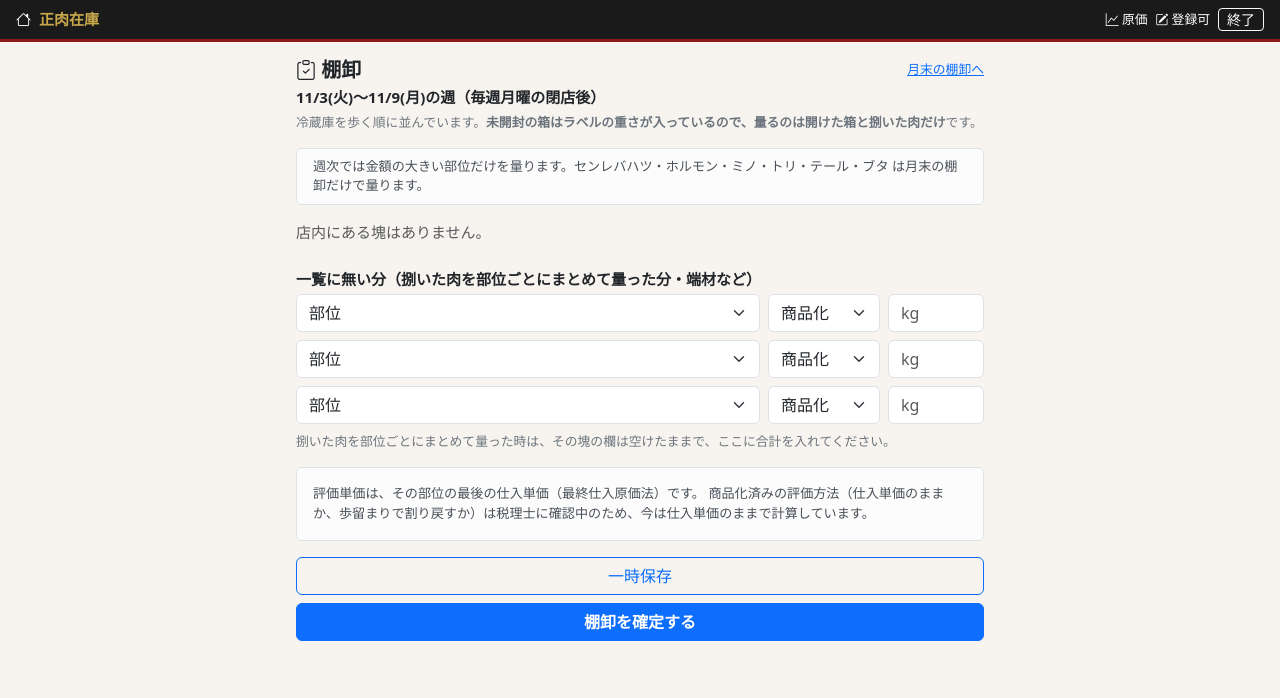
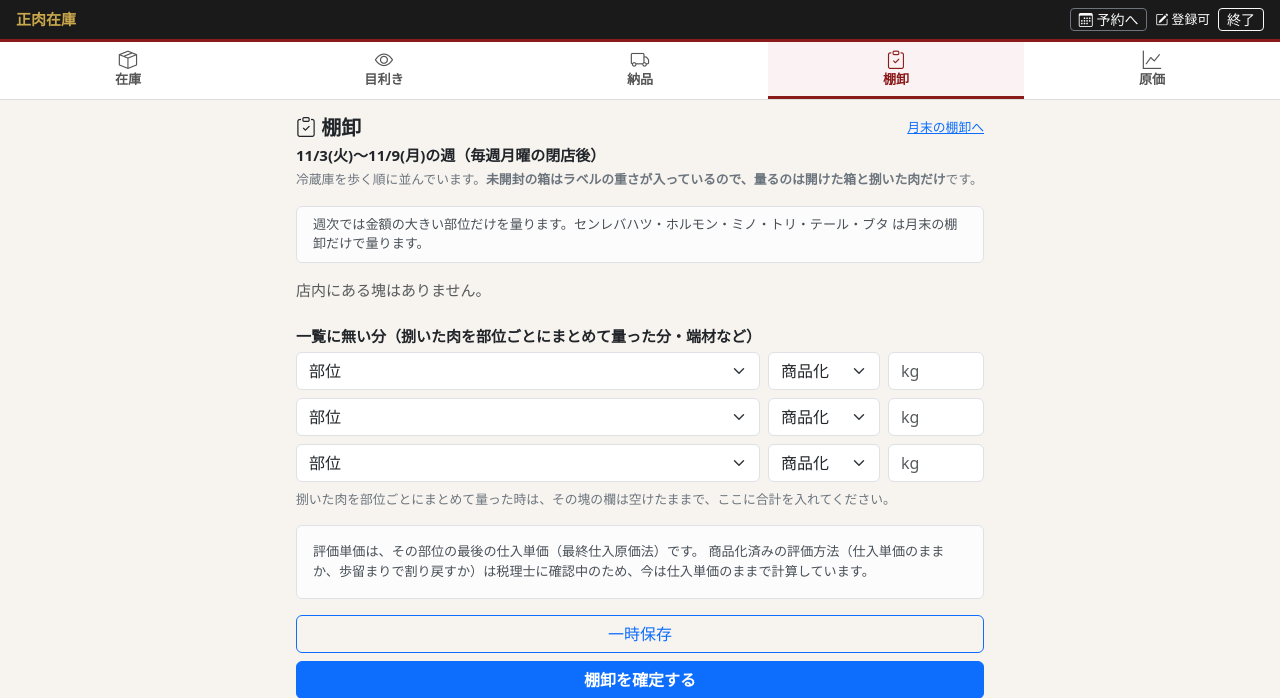
Before and after one commit to yakinikuamiami417-sys/reservation_system, a Flask app: page /meat/count/2026-11-09 in a window 1280 px wide. Shown: the top 698 px of the page. Run offline with Flask 3, Linux system fonts and the light colour scheme; data comes from the database, SQL or seed files in the repository; data that the repository does not hold is empty; some libraries are stand-ins or nearby versions.

Commit message:
正肉在庫：全画面にタブ（在庫・目利き・納品・棚卸・原価）、棚卸から目利きに戻すボタン
- 棚卸・目利き登録・原価の画面で下のボタンが消え、予約のページに戻るしかなかったのを解消
- 棚卸の未開封の塊に「目利きに戻す」（読み直さないので入力中の重さは消えない）
- 予約へのリンクは字で「予約へ」と表示

Co-Authored-By: Claude Opus 5.5 <noreply@anthropic.com>

```diff
--- a/meat.py
+++ b/meat.py
@@ -53,7 +53,7 @@ def admin_required(f):
     @wraps(f)
     def wrapper(*a, **kw):
         if not is_admin():
-            if request.is_json or request.path.startswith('/meat/api/'):
+            if request.is_json or request.path.startswith('/meat/api/') or request.headers.get('X-Requested-With') == 'fetch':
                 return jsonify({'error': '登録には管理者パスワードが必要です'}), 403
             flash('登録・修正には管理者パスワードが必要です', 'warning')
             return redirect(url_for('meat.unlock', next=request.referrer or url_for('meat.index')))
@@ -325,11 +325,17 @@ def lot_cancel(lot_id):
 @bp.route('/lot/<int:lot_id>/unreceive', methods=['POST'])
 @admin_required
 def lot_unreceive(lot_id):
+    want_json = request.headers.get('X-Requested-With') == 'fetch'
     try:
         mdb.unreceive_lot(lot_id, staff_name(), request.form.get('memo', '').strip())
-        flash('納品を取り消して、業者預けに戻しました', 'success')
     except ValueError as e:
+        if want_json:
+            return jsonify({'error': str(e)}), 400
         flash(str(e), 'danger')
+        return redirect(url_for('meat.lot_detail', lot_id=lot_id))
+    if want_json:
+        return jsonify({'ok': True})
+    flash('納品を取り消して、目利き（業者預け）に戻しました', 'success')
     return redirect(url_for('meat.lot_detail', lot_id=lot_id))
 
 
--- a/templates/meat/base.html
+++ b/templates/meat/base.html
@@ -23,15 +23,19 @@
     .badge-processed { background: #198754; }
     .muted-small { font-size: .8rem; color: #6c757d; }
     .container-narrow { max-width: 720px; }
+    .meat-tabs { position: sticky; top: 0; z-index: 1001; display: flex; background: #fff; border-bottom: 1px solid #ddd; }
+    .meat-tabs a { flex: 1; text-align: center; padding: 8px 2px 6px; font-size: .82rem; font-weight: 700;
+                   color: #555; text-decoration: none; border-bottom: 3px solid transparent; }
+    .meat-tabs a i { display: block; font-size: 1.15rem; line-height: 1.1; }
+    .meat-tabs a.on { color: var(--kirin-red); border-bottom-color: var(--kirin-red); background: #fbf3f3; }
   </style>
   {% block head %}{% endblock %}
 </head>
 <body>
 <div class="topbar px-3 py-2 d-flex align-items-center gap-2">
-  <a href="/" title="予約管理へ"><i class="bi bi-house"></i></a>
   <a class="brand" href="{{ url_for('meat.index') }}">正肉在庫</a>
   <div class="ms-auto d-flex align-items-center gap-2" style="font-size:.8rem">
-    <a href="{{ url_for('meat.closing', period=meat_week) }}"><i class="bi bi-graph-up"></i> 原価</a>
+    <a href="/" class="btn btn-sm btn-outline-secondary py-0 text-light" title="予約管理へ"><i class="bi bi-calendar3"></i> 予約へ</a>
     {% if meat_is_admin %}
       <span><i class="bi bi-pencil-square"></i> {{ meat_staff or '登録可' }}</span>
       <a href="{{ url_for('meat.lock') }}" class="btn btn-sm btn-outline-light py-0">終了</a>
@@ -41,6 +45,17 @@
     {% endif %}
   </div>
 </div>
+
+{# どの画面からでも行き来できるタブ（予約のページに戻らなくてよいように） #}
+{% set _ep = request.endpoint or '' %}
+{% set _tab = request.args.get('tab', 'house') %}
+<nav class="meat-tabs">
+  <a href="{{ url_for('meat.index', tab='house') }}" class="{{ 'on' if _ep in ('meat.index',) and _tab != 'held' or _ep == 'meat.lot_detail' }}"><i class="bi bi-box-seam"></i>在庫</a>
+  <a href="{{ url_for('meat.index', tab='held') }}" class="{{ 'on' if (_ep == 'meat.index' and _tab == 'held') or _ep == 'meat.new_lots' }}"><i class="bi bi-eye"></i>目利き</a>
+  <a href="{{ url_for('meat.receive') }}" class="{{ 'on' if _ep == 'meat.receive' }}"><i class="bi bi-truck"></i>納品</a>
+  <a href="{{ url_for('meat.count', period=meat_week) }}" class="{{ 'on' if _ep == 'meat.count' }}"><i class="bi bi-clipboard-check"></i>棚卸</a>
+  <a href="{{ url_for('meat.closing', period=meat_week) }}" class="{{ 'on' if _ep == 'meat.closing' }}"><i class="bi bi-graph-up"></i>原価</a>
+</nav>
 
 <div class="container container-narrow px-3 py-3">
   {% with messages = get_flashed_messages(with_categories=true) %}
--- a/templates/meat/count.html
+++ b/templates/meat/count.html
@@ -30,7 +30,7 @@
         <span class="muted-small">評価単価 {{ '{:,}'.format(prices.get(lot.part_id, 0) or 0) }}円/kg</span></div>
     {% endif %}
     {% set unopened = lot.status == 'received' %}
-    <div class="card p-2 px-3 mb-2 {{ '' if unopened else 'border border-primary' }}">
+    <div class="card p-2 px-3 mb-2 {{ '' if unopened else 'border border-primary' }}" id="lotcard-{{ lot.id }}">
       <div class="d-flex justify-content-between muted-small">
         <span><span class="badge badge-{{ lot.status }}">{{ '未開封' if unopened else '開封済み・量る' }}</span>
           {{ lot.sub_part_name or lot.label_item_name or '' }} #{{ lot.id }}</span>
@@ -47,6 +47,10 @@
                placeholder="{{ '' if unopened else '量った kg' }}"
                value="{{ saved.get(lot.id, prefill.get(lot.id, '')) }}" {{ 'disabled' if locked }}>
         <label class="text-nowrap muted-small"><input type="checkbox" name="lot_{{ lot.id }}_missing" value="1" {{ 'disabled' if locked }}> 無い</label>
+        {% if unopened and meat_is_admin and not locked %}
+        <button type="button" class="btn btn-sm btn-outline-secondary text-nowrap" onclick="backToHeld({{ lot.id }}, this)"
+                title="まだ届いていない塊を目利き（業者預け）に戻す"><i class="bi bi-arrow-return-left"></i> 目利きに戻す</button>
+        {% endif %}
       </div>
     </div>
   {% else %}
@@ -90,3 +94,28 @@
 </form>
 {% endblock %}
 {% block bottom %}{% endblock %}
+{% block scripts %}
+<script>
+// ページを読み直さずに戻すので、入力中の重さは消えない
+async function backToHeld(id, btn) {
+  const card = document.getElementById('lotcard-' + id);
+  const name = card.querySelector('.justify-content-between > span').innerText.trim();
+  if (!confirm(`#${id} ${name}
+まだ届いていない塊として、目利き（業者預け）に戻しますか？`)) return;
+  btn.disabled = true;
+  const body = new URLSearchParams({memo: '棚卸の画面から（未納品）'});
+  try {
+    const r = await fetch(`{{ url_for('meat.index') }}lot/${id}/unreceive`,
+                          {method: 'POST', body, headers: {'X-Requested-With': 'fetch'}});
+    const j = await r.json().catch(() => ({}));
+    if (!r.ok) throw new Error(j.error || '戻せませんでした（管理者で入っているか確認してください）');
+    card.innerHTML = `<div class="text-muted py-1"><i class="bi bi-check-circle text-success"></i>
+      #${id} を目利き（業者預け）に戻しました。届いたら「納品」で選び直します。</div>`;
+    card.classList.add('bg-light');
+  } catch (e) {
+    alert(e.message);
+    btn.disabled = false;
+  }
+}
+</script>
+{% endblock %}
--- a/templates/meat/index.html
+++ b/templates/meat/index.html
@@ -24,6 +24,9 @@
 </ul>
 
 {% if tab == 'held' %}
+  {% if meat_is_admin %}
+  <a href="{{ url_for('meat.new_lots') }}" class="btn btn-warning w-100 fw-bold mb-2"><i class="bi bi-plus-lg"></i> 新しく目利きした肉を登録</a>
+  {% endif %}
   {% if not s.held %}
     <p class="text-muted text-center py-4">業者預けはありません</p>
   {% endif %}
```
Also changed, not shown: test_meat.py (+14 -0 lines).
